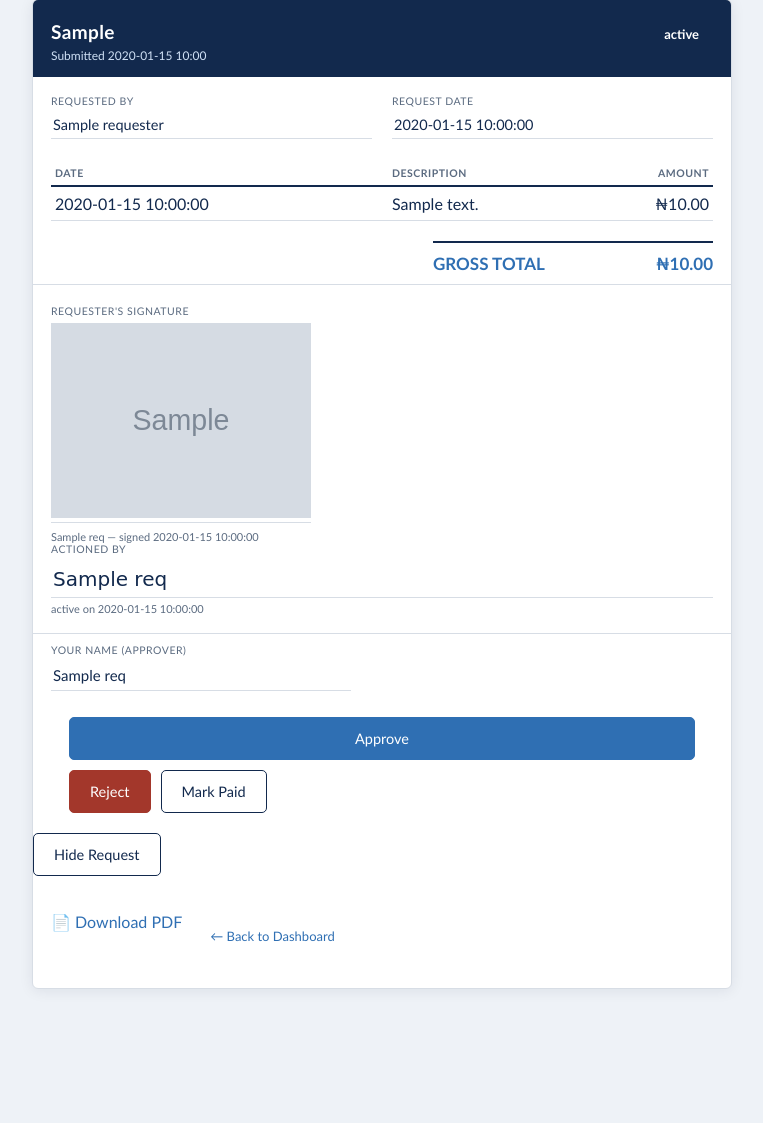
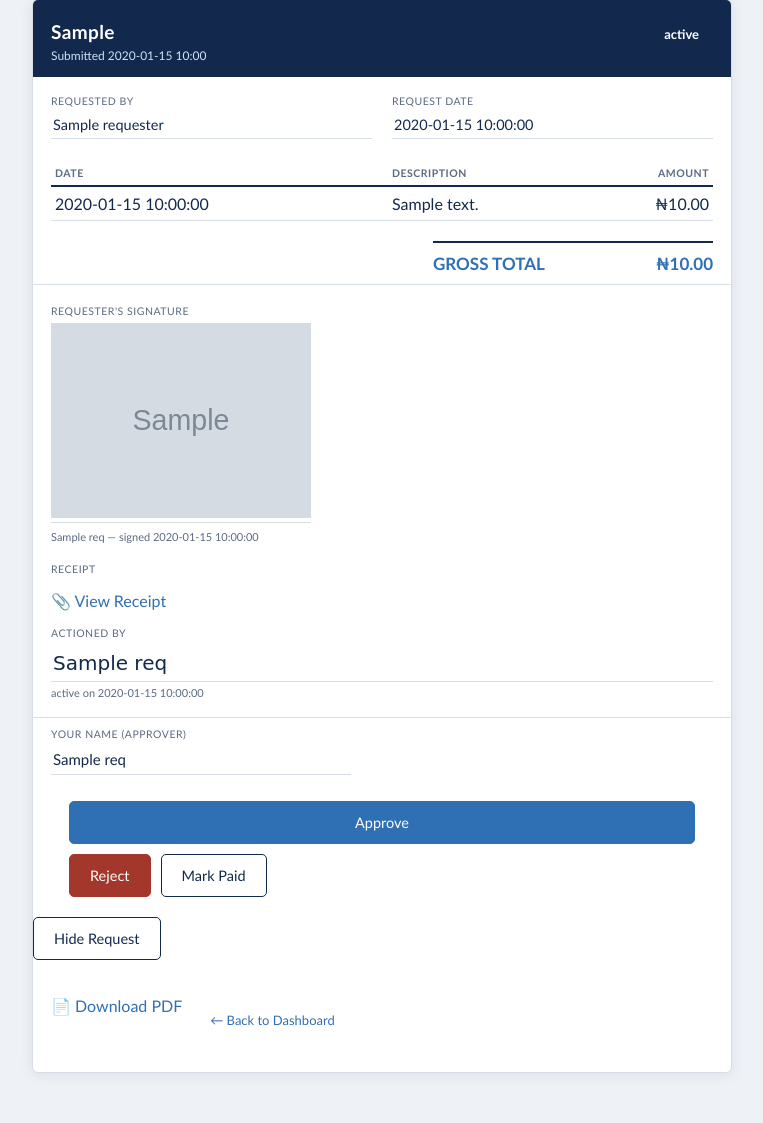
Before and after one commit to Rarejoe/GDX-PETTY-CASH, a Flask app: template templates/detail.html in a window 1280 px wide. Shown: the part 71-1194 px from the top of the page, without its empty margins (258-1021 px from the left). Before the commit the page ends 1060 px from the top, so only its background shows below. Run offline with Flask 3, Linux system fonts and the light colour scheme; the template is opened without the code that fills it: most values are stand-ins (such as "Sample title", 1, 10 or a date in 2020); grey boxes marked "Sample" are stand-in pictures; some libraries are stand-ins or nearby versions.

Commit message:
Add receipt link to detail template
Added a receipt link section to display receipt details if available.

```diff
--- a/templates/detail.html
+++ b/templates/detail.html
@@ -49,6 +49,18 @@
         <div class="value signature">{{ req['signature_name'] }}</div>
       {% endif %}
       <div class="sig-date">{{ req['signature_name'] }} — signed {{ req['signed_on'] }}</div>
+
+      {% if req['receipt_url'] %}
+<div class="field" style="margin-top:20px;">
+    <label>Receipt</label>
+    <p>
+        <a href="{{ req['receipt_url'] }}" target="_blank" class="primary">
+            📎 View Receipt
+        </a>
+    </p>
+</div>
+{% endif %}
+
     </div>
     {% if req['approver_name'] %}
     <div class="sig-block">
```
